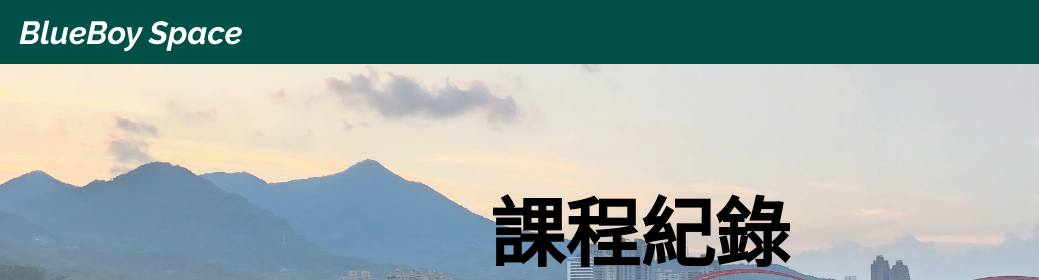
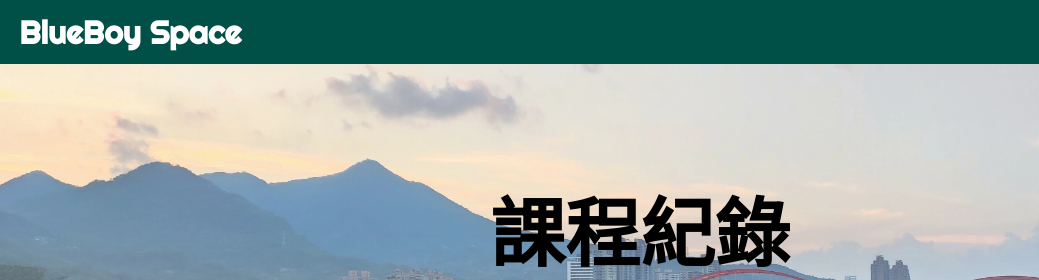
Before and after one commit to BlueBoy247/blog, a plain HTML site: page archives/20230624_215638/index.html in a window 1280 px wide. Shown: the top 280 px of the page, 0-1039 px from the left. Drawn offline with nearby package versions, Linux system fonts and the light colour scheme; a web font is replaced by a local one.

Commit message:
Change header title's font

```diff
--- a/archives/20230624_215638/index.html
+++ b/archives/20230624_215638/index.html
@@ -32,7 +32,7 @@
 </head>
 <body>
     <header>
-        <a class="enw1" id="shead" href="/blog/">
+        <a class="enw3" id="shead" href="/blog/">
             <h1>BlueBoy Space</h1>
         </a>
         <a id="menu">
```
Also changed, not shown: archives/20230711_113708/index.html (+1 -1 lines), archives/20230912_165059/index.html (+1 -1 lines), archives/20240330_201747/index.html (+1 -1 lines), archives/20240419_214833/index.html (+1 -1 lines), archives/20240718_205833/index.html (+1 -1 lines), archives/20240718_213012/index.html (+1 -1 lines), archives/20240719_210201/index.html (+1 -1 lines), archives/20240720_221035/index.html (+1 -1 lines), archives/index.html (+1 -1 lines), categories/LoTuX_CTF_Writeup/index.html (+1 -1 lines), categories/competitions/index.html (+1 -1 lines), categories/courses/index.html (+1 -1 lines), categories/index.html (+1 -1 lines), categories/picoCTF_Writeup/index.html (+1 -1 lines), 3 more files.
